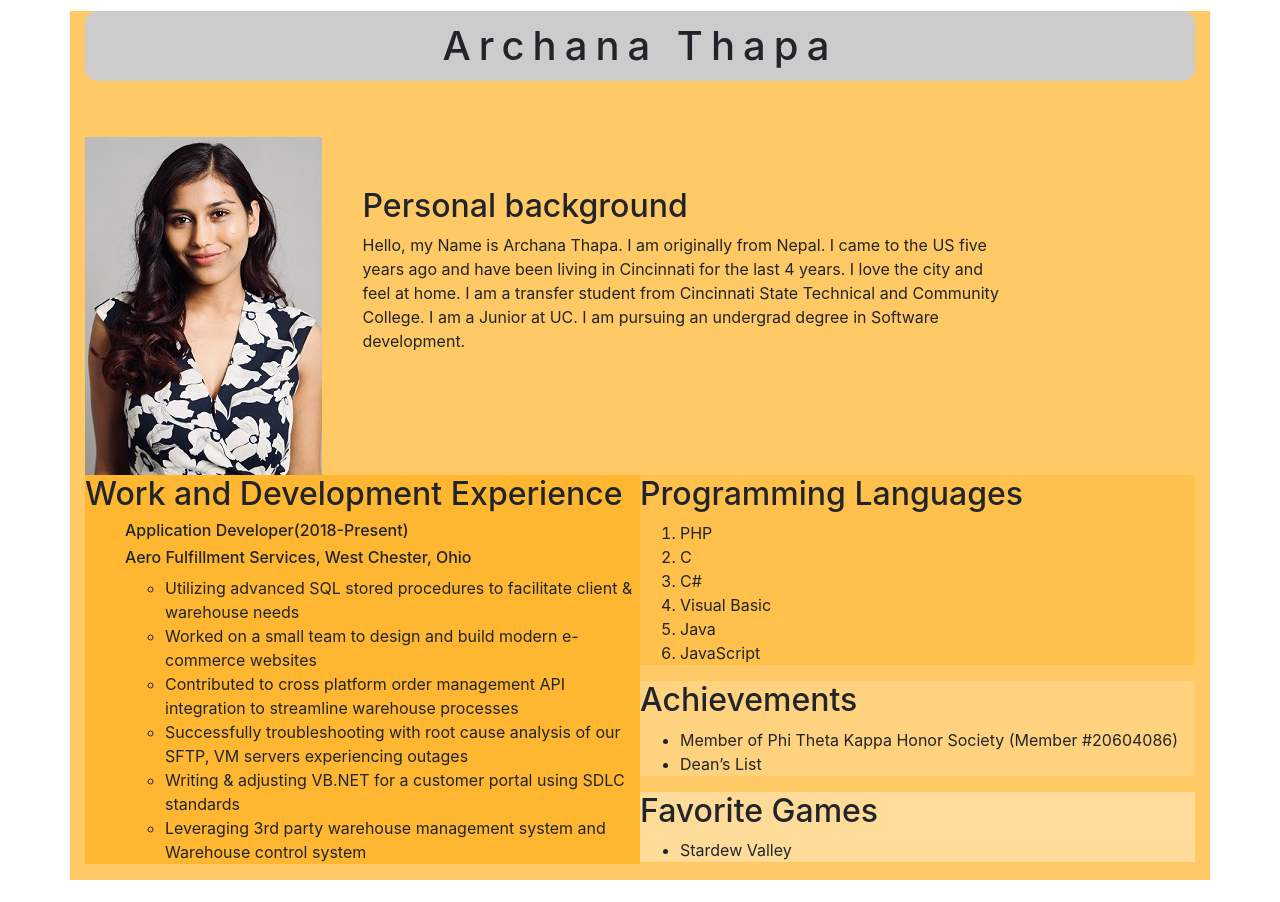
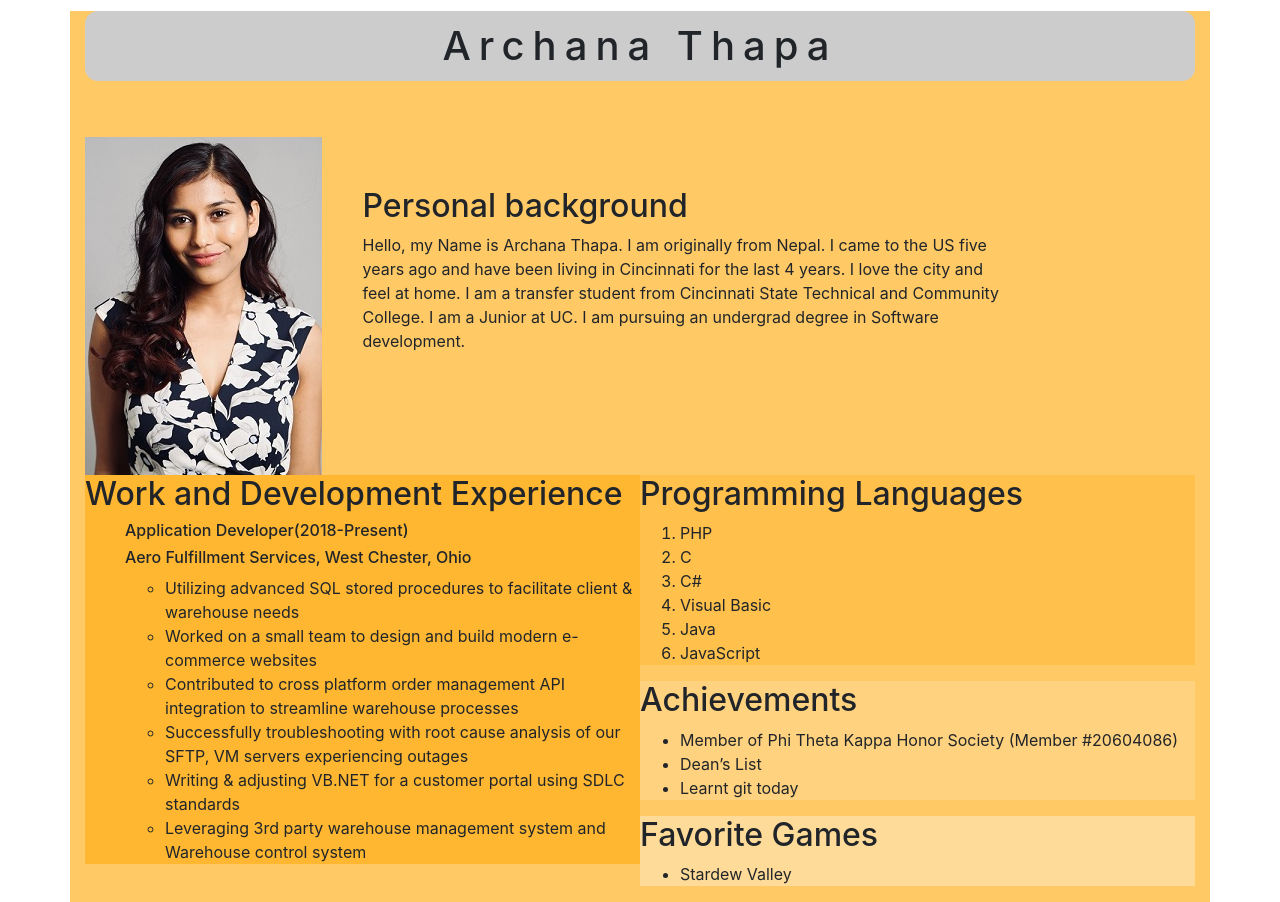
Before and after one commit to IT3049C-Students-Archive/1-online-portfolio-ThapaArchana, a website: page index.html in a window 1280 px wide. Before the commit the page ends 880 px from the top, so only its background shows below. Drawn offline with nearby package versions, Linux system fonts and the light colour scheme.

Commit message:
added another achievement

```diff
--- a/index.html
+++ b/index.html
@@ -80,6 +80,7 @@
           <ul>
             <li>Member of Phi Theta Kappa Honor Society (Member #20604086)</li>
             <li>Dean’s List</li>
+            <li>Learnt git today</li>
           </ul>
         </div>
         <!--Favorite Games-->
```
